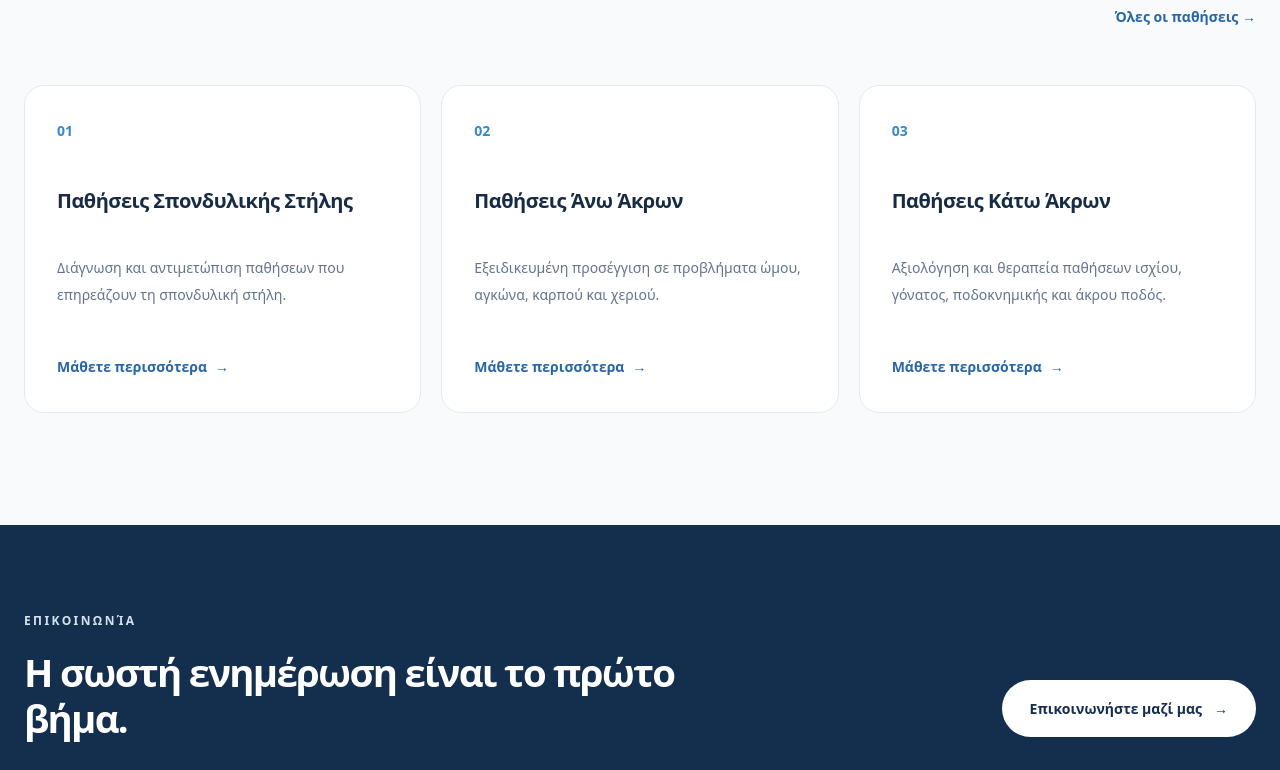
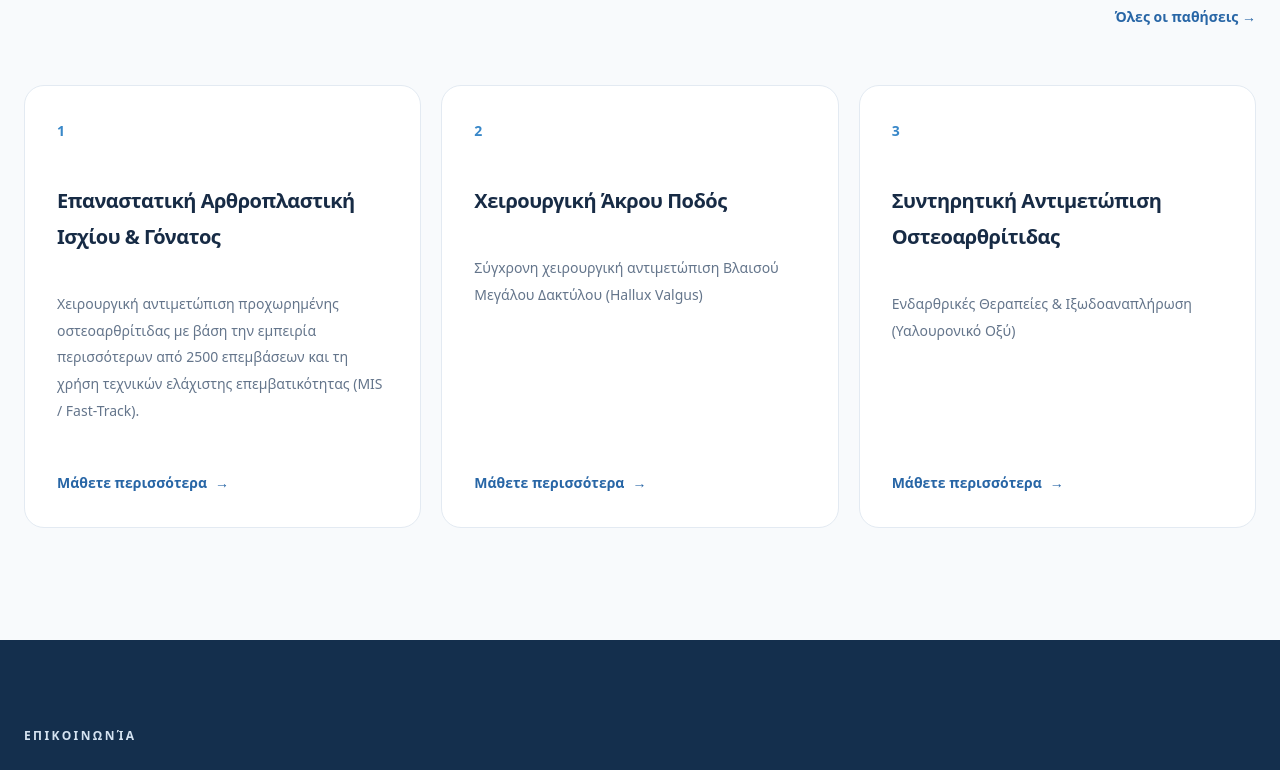
Before and after one commit to vforvaios/drvolonakis, a React (Vite) app in the folder client/: page / in a window 1280 px wide. Shown: the part 1394-2164 px from the top of the page. Built offline with nearby package versions, Linux system fonts and the light colour scheme.

Commit message:
add services

```diff
--- a/client/src/components/common/Header.tsx
+++ b/client/src/components/common/Header.tsx
@@ -4,7 +4,7 @@ import { Link } from "react-router-dom";
 const Header = () => {
   const navigation = [
     { label: "Αρχική", href: "/" },
-    { label: "Παθήσεις", href: "/services" },
+    { label: "Υπηρεσίες", href: "/services" },
     { label: "Βιογραφικό", href: "/biography" },
     { label: "Επικοινωνία", href: "/contact" },
   ];
--- a/client/src/components/pages/home/Home.tsx
+++ b/client/src/components/pages/home/Home.tsx
@@ -1,33 +1,9 @@
 import { Link } from "react-router-dom";
 import { Helmet } from "react-helmet-async";
 import "./Home.scss";
-import Header from "../../common/Header";
+import { services } from "@/constants";
 
 export default function Home() {
-  const services = [
-    {
-      number: "01",
-      title: "Παθήσεις Σπονδυλικής Στήλης",
-      description:
-        "Διάγνωση και αντιμετώπιση παθήσεων που επηρεάζουν τη σπονδυλική στήλη.",
-      href: "/services/spine",
-    },
-    {
-      number: "02",
-      title: "Παθήσεις Άνω Άκρων",
-      description:
-        "Εξειδικευμένη προσέγγιση σε προβλήματα ώμου, αγκώνα, καρπού και χεριού.",
-      href: "/services/upper-limbs",
-    },
-    {
-      number: "03",
-      title: "Παθήσεις Κάτω Άκρων",
-      description:
-        "Αξιολόγηση και θεραπεία παθήσεων ισχίου, γόνατος, ποδοκνημικής και άκρου ποδός.",
-      href: "/services/lower-limbs",
-    },
-  ];
-
   return (
     <>
       <Helmet>
@@ -161,13 +137,17 @@ export default function Home() {
             </div>
 
             <div className="services__grid">
-              {services.map((service) => (
+              {services
+                .filter((service) => Number(service.number) < 4)
+                .map((service) => (
                   <Link
                     key={service.number}
                     to={service.href}
                     className="service-card"
                   >
-                  <span className="service-card__number">{service.number}</span>
+                    <span className="service-card__number">
+                      {service.number}
+                    </span>
 
                     <h3>{service.title}</h3>
 
--- a/client/src/constants.ts
+++ b/client/src/constants.ts
@@ -1,3 +1,40 @@
 const recordsPerPage: number = 12;
 
-export { recordsPerPage };
+const services = [
+  {
+    number: "1",
+    title: "Επαναστατική Αρθροπλαστική Ισχίου & Γόνατος",
+    description:
+      "Χειρουργική αντιμετώπιση προχωρημένης οστεοαρθρίτιδας με βάση την εμπειρία περισσότερων από 2500 επεμβάσεων και τη χρήση τεχνικών ελάχιστης επεμβατικότητας (MIS / Fast-Track).",
+    href: "/services/spine",
+  },
+  {
+    number: "2",
+    title: "Χειρουργική Άκρου Ποδός",
+    description:
+      "Σύγxρονη χειρουργική αντιμετώπιση Βλαισού Μεγάλου Δακτύλου (Hallux Valgus)",
+    href: "/services/upper-limbs",
+  },
+  {
+    number: "3",
+    title: "Συντηρητική Αντιμετώπιση Οστεοαρθρίτιδας",
+    description: "Ενδαρθρικές Θεραπείες & Ιξωδοαναπλήρωση (Υαλουρονικό Οξύ)",
+    href: "/services/lower-limbs",
+  },
+  {
+    number: "4",
+    title: "Εγχύσεις Υαλουρονικού Οξέος (Viscosupplementation)",
+    description:
+      "Ενδαρθρική έγχυση υψηλής καθαρότητας και κατάλληλου μοριακού βάρους υαλουρονικού οξέος. Λειτουργεί ως βιολογικό «λιπαντικό» μέσα στην αρθρωση.",
+    href: "/services/lower-limbs",
+  },
+  {
+    number: "5",
+    title: "Αντιμετώπιση Οσφυαλγίας & Παθήσεων Σπονδυλικής Στήλης",
+    description:
+      "Η προσέγγιση της οσφυαλγίας και της ισχιαλγίας εστιάζει στην ακριβή διάγνωση και την εφαρμογή στοχευμένων, ελάχιστα επεμβατικών πράξεων στο ιατρείο.",
+    href: "/services/lower-limbs",
+  },
+];
+
+export { recordsPerPage, services };
```
Also changed, not shown: 2 other files (tests, documents, lock files or other folders). Lines whose indentation alone changed are shown as unchanged.
